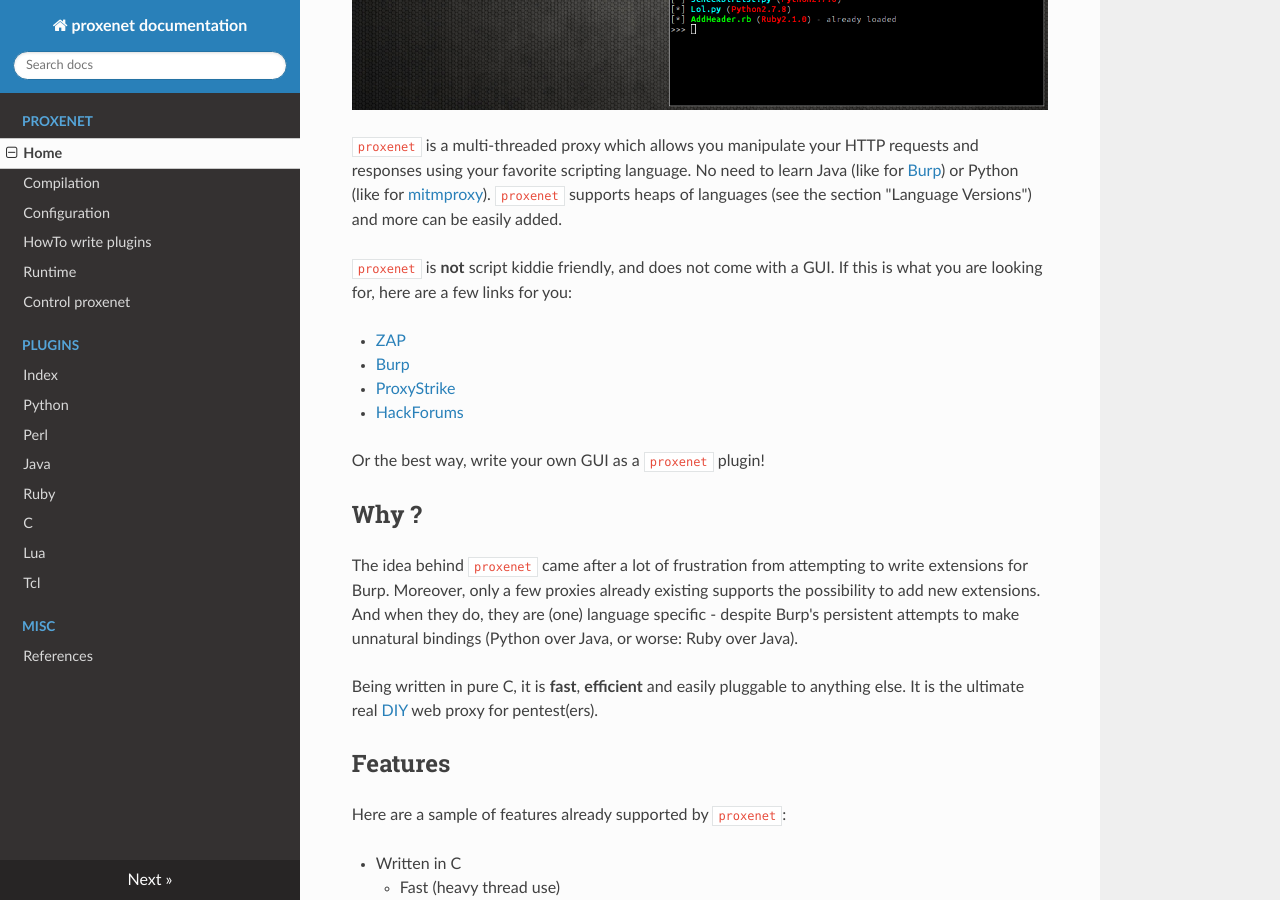
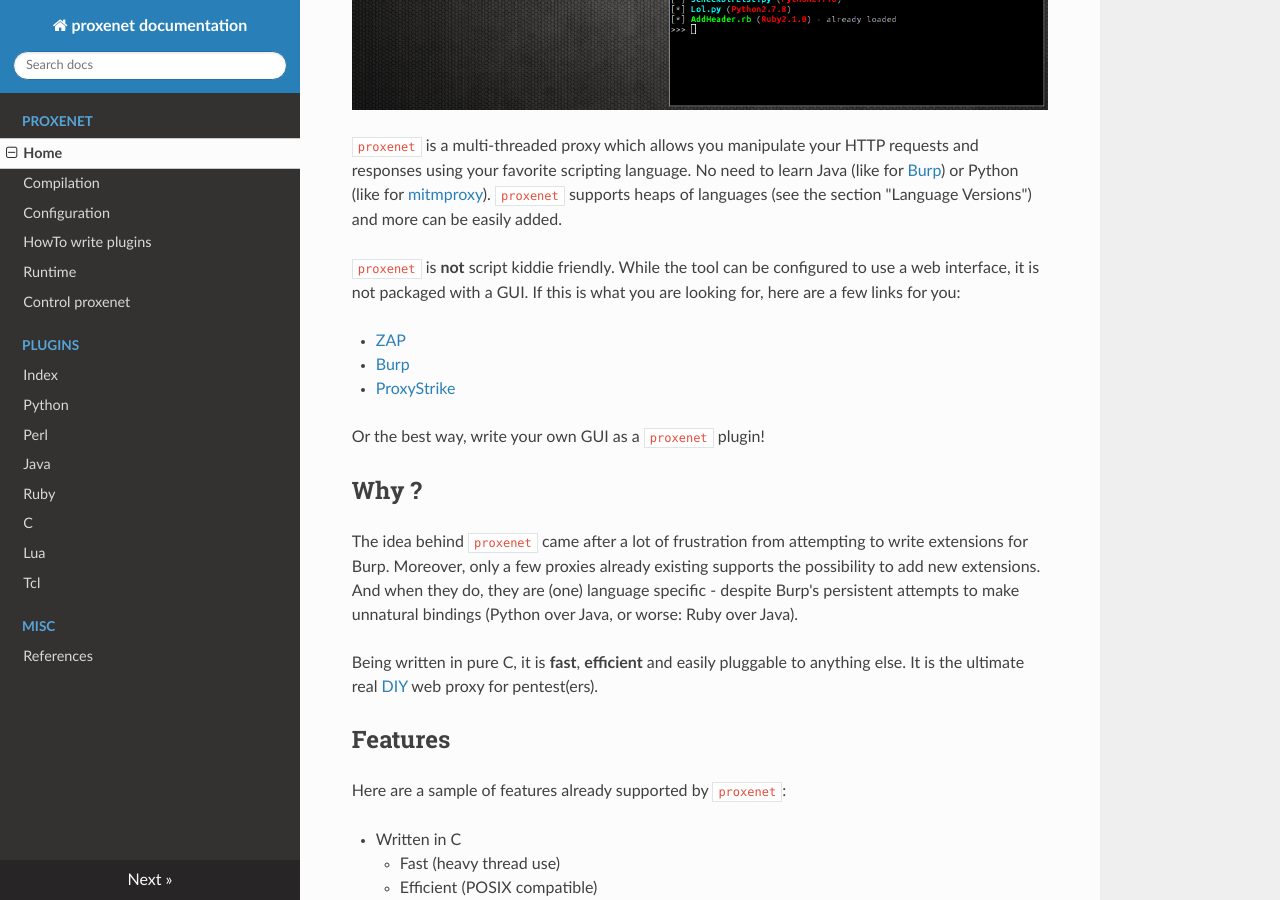
Before and after one commit to hugsy/proxenet, an MkDocs documentation site: the page built from docs/index.md, in a window 1280 px wide and 900 px high, scrolled down 792 px. Built offline with MkDocs 1.6.1, drawn with Linux system fonts in a browser that asks for light colours; nearby versions of some CDN libraries; old or Windows-style settings are respelled for this version of MkDocs.

Commit message:
Further wordsmithing.

```diff
--- a/docs/index.md
+++ b/docs/index.md
@@ -25,13 +25,13 @@
 supports heaps of languages (see the section "Language Versions") and more can
 be easily added.
 
-`proxenet` is **not** script kiddie friendly, and does not come with a GUI. If
-this is what you are looking for, here are a few links for you:
+`proxenet` is **not** script kiddie friendly. While the tool can be configured
+to use a web interface, it is not packaged with a GUI. If this is what you are
+looking for, here are a few links for you:
 
 - [ZAP](http://owasp.org/index.php/OWASP_Zed_Attack_Proxy_Project)
 - [Burp](http://portswigger.net/burp)
 - [ProxyStrike](http://www.edge-security.com/proxystrike.php)
-- [HackForums](http://hackforums.net)
 
 Or the best way, write your own GUI as a `proxenet` plugin!
 
```
